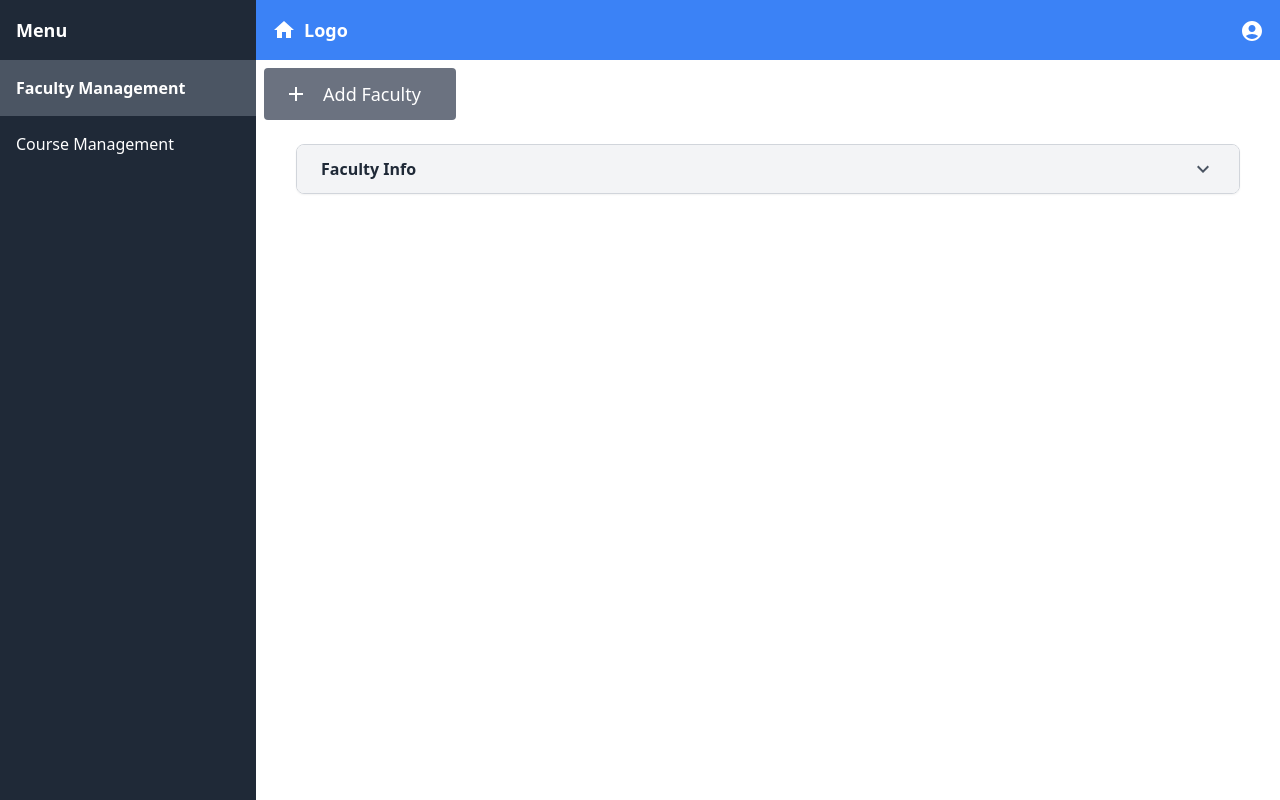
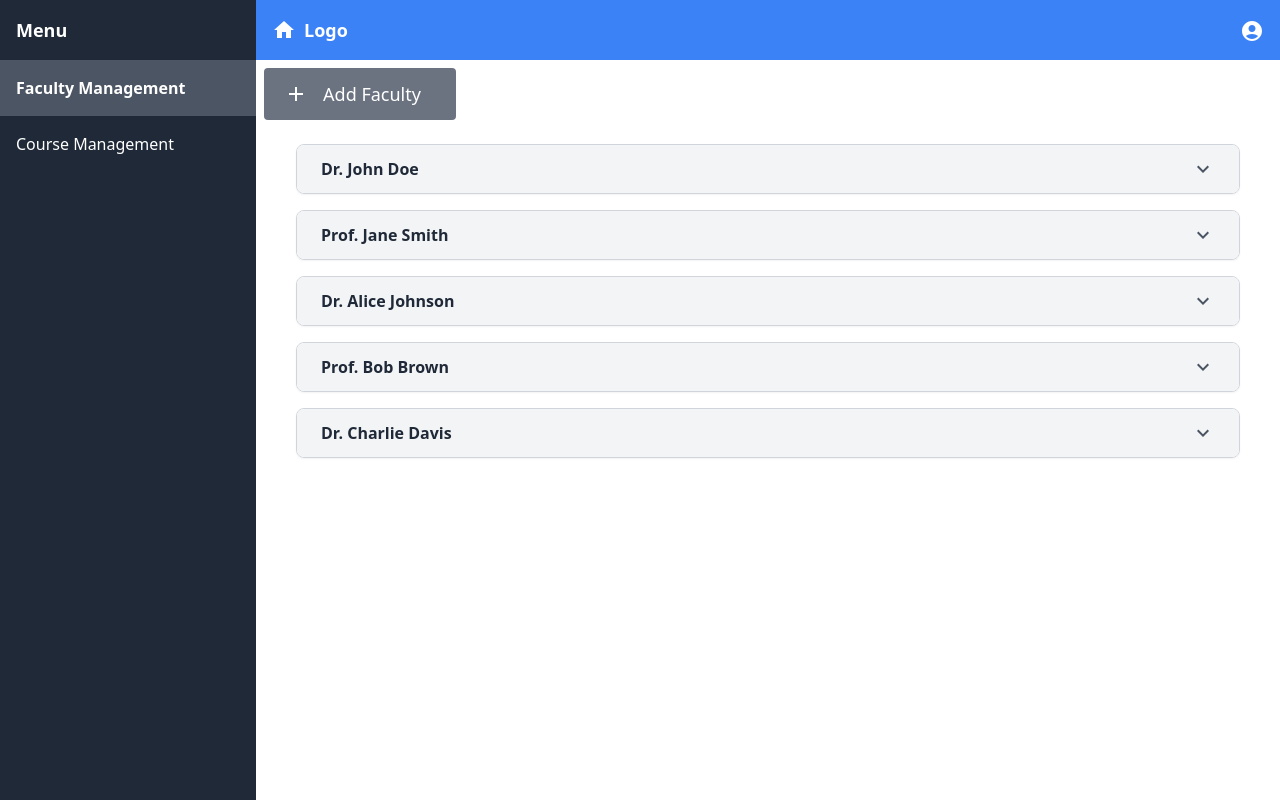
Before and after one commit to ChinaiArman/AWSFinalProject, a React (Vite) app in the folder client/: page /admin/faculty-management in a window 1280 px wide. Built offline with nearby package versions, Linux system fonts and the light colour scheme.

Commit message:
create faculty and course dropdown menus, assembled rest of admin dashboard

```diff
--- a/client/src/components/AdminCourseDropdown.jsx
+++ b/client/src/components/AdminCourseDropdown.jsx
@@ -0,0 +1,47 @@
+import React from "react";
+import BaseDropdownMenu from "./BaseDropdownMenu";
+import DropdownButton from "./buttons/DropdownButton"
+
+const AdminCourseDropdown = ({ title, name, description, instructor, room, time }) => {
+  return (
+    <BaseDropdownMenu title={title}>
+      <div className="">
+        {/* Course Information */}
+        <div className="mb-4">
+          <p className="font-semibold">Course Name:</p>
+          <p>{name}</p>
+        </div>
+        <div className="mb-4">
+          <p className="font-semibold">Course Description:</p>
+          <p>{description}</p>
+        </div>
+        <div className="mb-4">
+          <p className="font-semibold">Instructor:</p>
+          <p>{instructor}</p>
+        </div>
+        <div className="mb-4">
+          <p className="font-semibold">Time:</p>
+          <p>{time}</p>
+        </div>
+        <div className="mb-4">
+          <p className="font-semibold">Room:</p>
+          <p>{room}</p>
+        </div>
+
+        {/* Buttons */}
+        <div className="flex justify-center gap-12">
+        <DropdownButton
+            label="Edit Information"
+            onClick={() => console.log("Button clicked! Placeholder action.")}
+            color="gray"/>
+        <DropdownButton
+            label="Create Waitlist"
+            onClick={() => console.log("Button clicked! Placeholder action.")}
+            color="orange"/>
+        </div>
+      </div>
+    </BaseDropdownMenu>
+  );
+};
+
+export default AdminCourseDropdown;
--- a/client/src/components/AdminFacultyDropdown.jsx
+++ b/client/src/components/AdminFacultyDropdown.jsx
@@ -2,9 +2,9 @@ import React from "react";
 import BaseDropdownMenu from "./BaseDropdownMenu";
 import DropdownButton from "./buttons/DropdownButton"
 
-const AdminFacultyDropdown = ({ name, course, email }) => {
+const AdminFacultyDropdown = ({ title, name, course, email }) => {
   return (
-    <BaseDropdownMenu title="Faculty Info">
+    <BaseDropdownMenu title={title}>
       <div className="">
         {/* Faculty Information */}
         <div className="mb-4">
@@ -12,7 +12,7 @@ const AdminFacultyDropdown = ({ name, course, email }) => {
           <p>{name}</p>
         </div>
         <div className="mb-4">
-          <p className="font-semibold">Course:</p>
+          <p className="font-semibold">Courses:</p>
           <p>{course}</p>
         </div>
         <div className="mb-4">
--- a/client/src/pages/admin/CourseManagement.jsx
+++ b/client/src/pages/admin/CourseManagement.jsx
@@ -2,8 +2,17 @@ import React, { useState } from "react";
 import BaseSidebar from "../../components/BaseSidebar";
 import Navbar from "../../components/Navbar";
 import AddButton from "../../components/buttons/AddButton";
+import AdminCourseDropdown from "../../components/AdminCourseDropdown";
 
 const CourseManagement = () => {
+
+  // Sample data for courses (replace with your actual data source)
+  const courses = [
+    { name: 'Devops' },
+    { name: 'Serverless' },
+    { name: 'AWS' },
+    { name: 'Azure' },
+  ];
 
   //sidebar menu items
   const sidebarItems = [
@@ -22,10 +31,15 @@ const CourseManagement = () => {
         <Navbar />
 
         <AddButton
-        label="Add Course"
-        onClick={() => (window.location.href = "/admin/add-course")}
-        color="gray" />
+          label="Add Course"
+          onClick={() => (window.location.href = "/admin/add-course")}
+          color="gray" />
 
+        {/* <AdminCourseDropdown title="Devops"/> */}
+
+        {courses.map((faculty, index) => (
+          <AdminCourseDropdown key={index} title={faculty.name} />
+        ))}
 
       </div>
     </div>
--- a/client/src/pages/admin/FacultyManagement.jsx
+++ b/client/src/pages/admin/FacultyManagement.jsx
@@ -8,11 +8,11 @@ const FacultyManagement = () => {
 
   // Sample data for faculty (replace with your actual data source)
   const faculties = [
-    { id: 1, name: 'Dr. John Doe' },
-    { id: 2, name: 'Prof. Jane Smith' },
-    { id: 3, name: 'Dr. Alice Johnson' },
-    { id: 4, name: 'Prof. Bob Brown' },
-    { id: 5, name: 'Dr. Charlie Davis' },
+    { name: 'Dr. John Doe' },
+    { name: 'Prof. Jane Smith' },
+    { name: 'Dr. Alice Johnson' },
+    { name: 'Prof. Bob Brown' },
+    { name: 'Dr. Charlie Davis' },
   ];
 
   //sidebar menu items
@@ -36,7 +36,12 @@ const FacultyManagement = () => {
           onClick={() => (window.location.href = "/admin/add-faculty")}
           color="gray" />
 
-        <AdminFacultyDropdown title="Santa Claus" />
+        {/* <AdminFacultyDropdown title="Santa Claus" /> */}
+
+        {faculties.map((faculty, index) => (
+          <AdminFacultyDropdown key={index} title={faculty.name} />
+        ))}
+
       </div>
     </div>
   );
```
